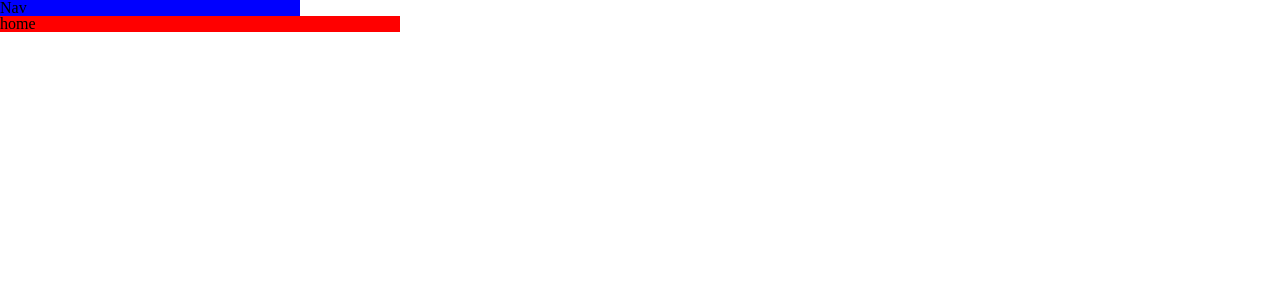
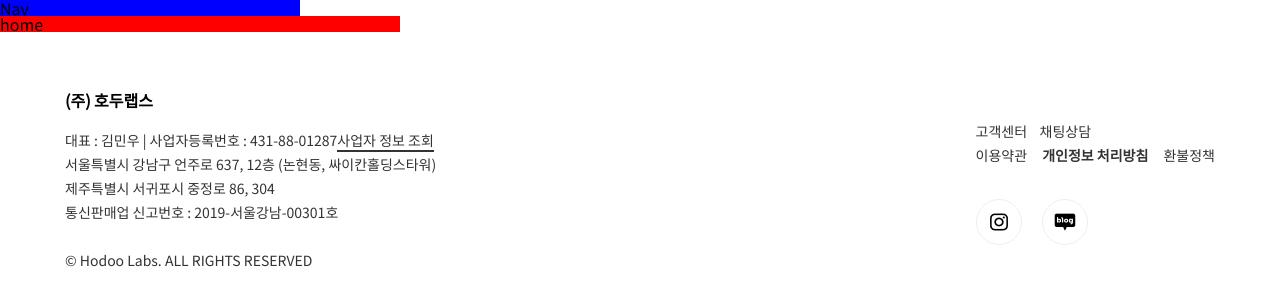
Before and after one commit to cotton-cotton/wanted_pre_onboarding_hodoolabs, a Next.js app: page / in a window 1280 px wide. Shown: the top 306 px of the page. Built offline with nearby package versions, Linux system fonts and the light colour scheme.

Commit message:
Add: Footer 추가, 전역폰트 설정

```diff
--- a/components/Footer/Footer.style.tsx
+++ b/components/Footer/Footer.style.tsx
@@ -1 +1,60 @@
 import styled from 'styled-components';
+
+export const Container = styled.footer``;
+
+export const Wrapper = styled.div`
+  display: flex;
+  justify-content: space-between;
+  align-items: center;
+  width: 1150px;
+  margin: 0 auto;
+  padding: 60px 0;
+`;
+
+export const LeftSide = styled.div``;
+
+export const CompanyName = styled.h2`
+  font-weight: bold;
+  margin-bottom: 20px;
+`;
+
+export const Content = styled.span`
+  color: #333333;
+  font-size: 14px;
+  line-height: 24px;
+`;
+
+export const UnderLine = styled.span`
+  border-bottom: 2px solid #333333;
+`;
+
+export const RightSide = styled.div`
+  display: flex;
+  flex-direction: column;
+`;
+
+export const BoldContent = styled.span`
+  font-weight: bold;
+  margin: 0px 12px;
+`;
+
+export const SocialWrap = styled.div`
+  display: flex;
+  margin-top: 32px;
+`;
+
+export const SocialCircle = styled.div`
+  position: relative;
+  width: 44px;
+  height: 44px;
+  margin-right: 20px;
+  border-radius: 50%;
+  border: 1.5px solid #eeeeee;
+`;
+
+export const SocialImg = styled.img`
+  position: absolute;
+  left: 50%;
+  top: 50%;
+  transform: translate(-50%, -50%);
+`;
--- a/components/Footer/Footer.tsx
+++ b/components/Footer/Footer.tsx
@@ -1,5 +1,41 @@
+import * as S from './Footer.style';
+
 const Footer = () => {
-  return <div>Footer</div>;
+  return (
+    <S.Container>
+      <S.Wrapper>
+        <S.LeftSide>
+          <S.CompanyName>(주) 호두랩스</S.CompanyName>
+          <S.Content>
+            대표 : 김민우 | 사업자등록번호 : 431-88-01287
+            <S.UnderLine>사업자 정보 조회</S.UnderLine>
+            <br />
+            서울특별시 강남구 언주로 637, 12층 (논현동, 싸이칸홀딩스타워)
+            <br />
+            제주특별시 서귀포시 중정로 86, 304
+            <br />
+            통신판매업 신고번호 : 2019-서울강남-00301호
+            <br />
+            <br />© Hodoo Labs. ALL RIGHTS RESERVED
+          </S.Content>
+        </S.LeftSide>
+        <S.RightSide>
+          <S.Content>고객센터&nbsp;&nbsp;&nbsp;&nbsp;채팅상담</S.Content>
+          <S.Content>
+            이용약관 <S.BoldContent>개인정보 처리방침</S.BoldContent> 환불정책
+          </S.Content>
+          <S.SocialWrap>
+            <S.SocialCircle>
+              <S.SocialImg src="/images/instagram.png" />
+            </S.SocialCircle>
+            <S.SocialCircle>
+              <S.SocialImg src="/images/blog.png" />
+            </S.SocialCircle>
+          </S.SocialWrap>
+        </S.RightSide>
+      </S.Wrapper>
+    </S.Container>
+  );
 };
 
 export default Footer;
--- a/pages/_app.tsx
+++ b/pages/_app.tsx
@@ -1,5 +1,6 @@
 import type { AppProps } from 'next/app';
 import Head from 'next/head';
+import Footer from '../components/Footer/Footer';
 import Nav from '../components/Nav/Nav';
 import { GlobalStyle } from '../styles/GlobalStyle';
 
@@ -7,12 +8,12 @@ function MyApp({ Component, pageProps }: AppProps) {
   return (
     <>
       <Head>
-        <meta name="viewport" content="width=device-width, initial-scale=1" />
-        <title>Hoodolabs</title>
+        <title>Hodoolabs</title>
       </Head>
       <GlobalStyle />
       <Nav />
       <Component {...pageProps} />
+      <Footer />
     </>
   );
 }
--- a/pages/_document.tsx
+++ b/pages/_document.tsx
@@ -35,7 +35,13 @@ class MyDocument extends Document {
   render() {
     return (
       <Html>
-        <Head />
+        <Head>
+          <meta name="viewport" content="width=device-width, initial-scale=1" />
+          <link
+            href="https://fonts.googleapis.com/css2?family=Noto+Sans+KR&display=swap"
+            rel="stylesheet"
+          ></link>
+        </Head>
         <body>
           <Main />
           <NextScript />
--- a/styles/GlobalStyle.tsx
+++ b/styles/GlobalStyle.tsx
@@ -4,4 +4,8 @@ import { reset } from 'styled-reset';
 export const GlobalStyle = createGlobalStyle`
     ${reset}
 
+    body {
+        font-family: 'Noto Sans KR', sans-serif;
+    }
+
 `;
```
Also changed, not shown: public/images/image.md (deleted, +0 -1 lines), public/images/blog.png (added), public/images/instagram.png (added).
